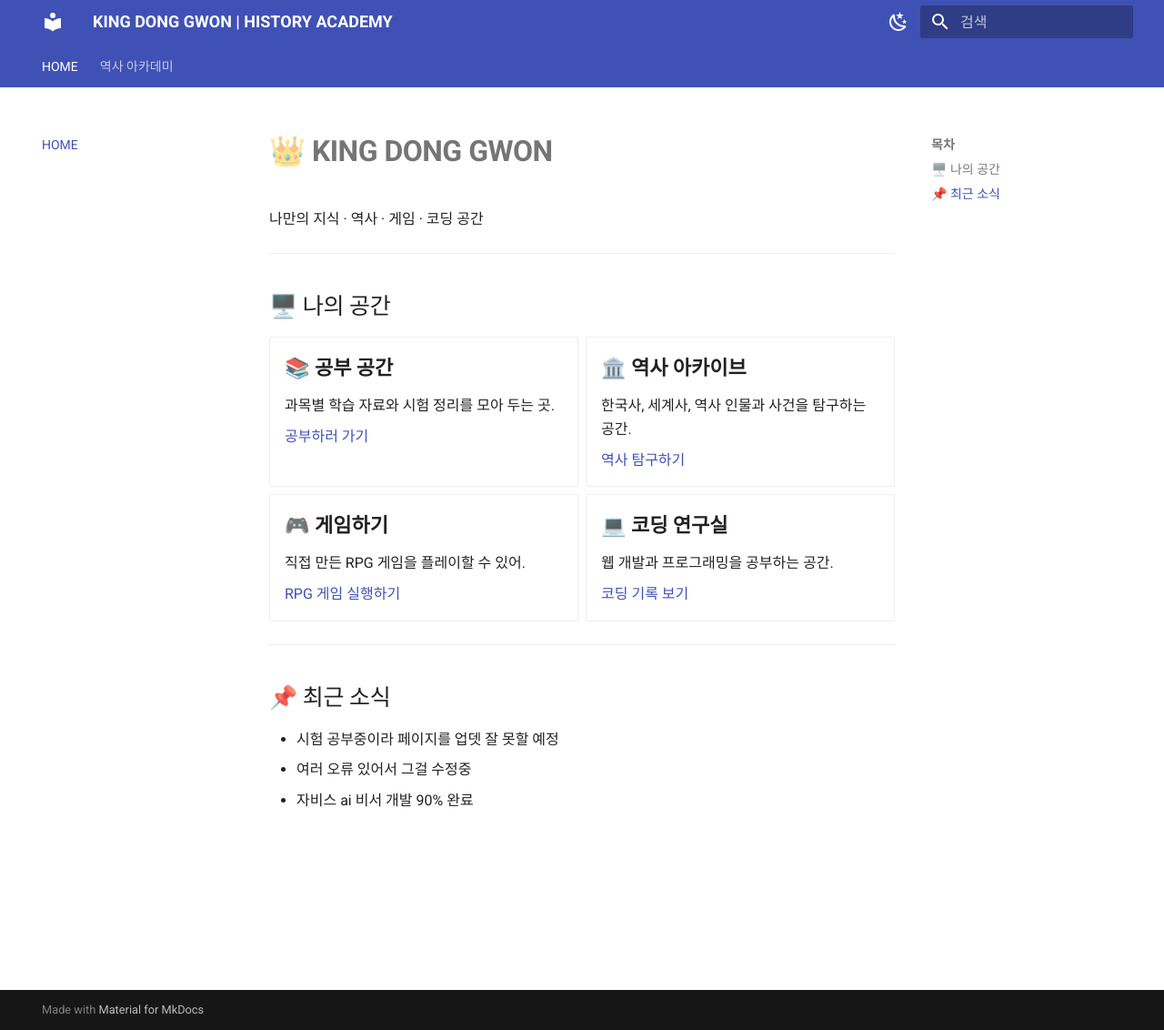
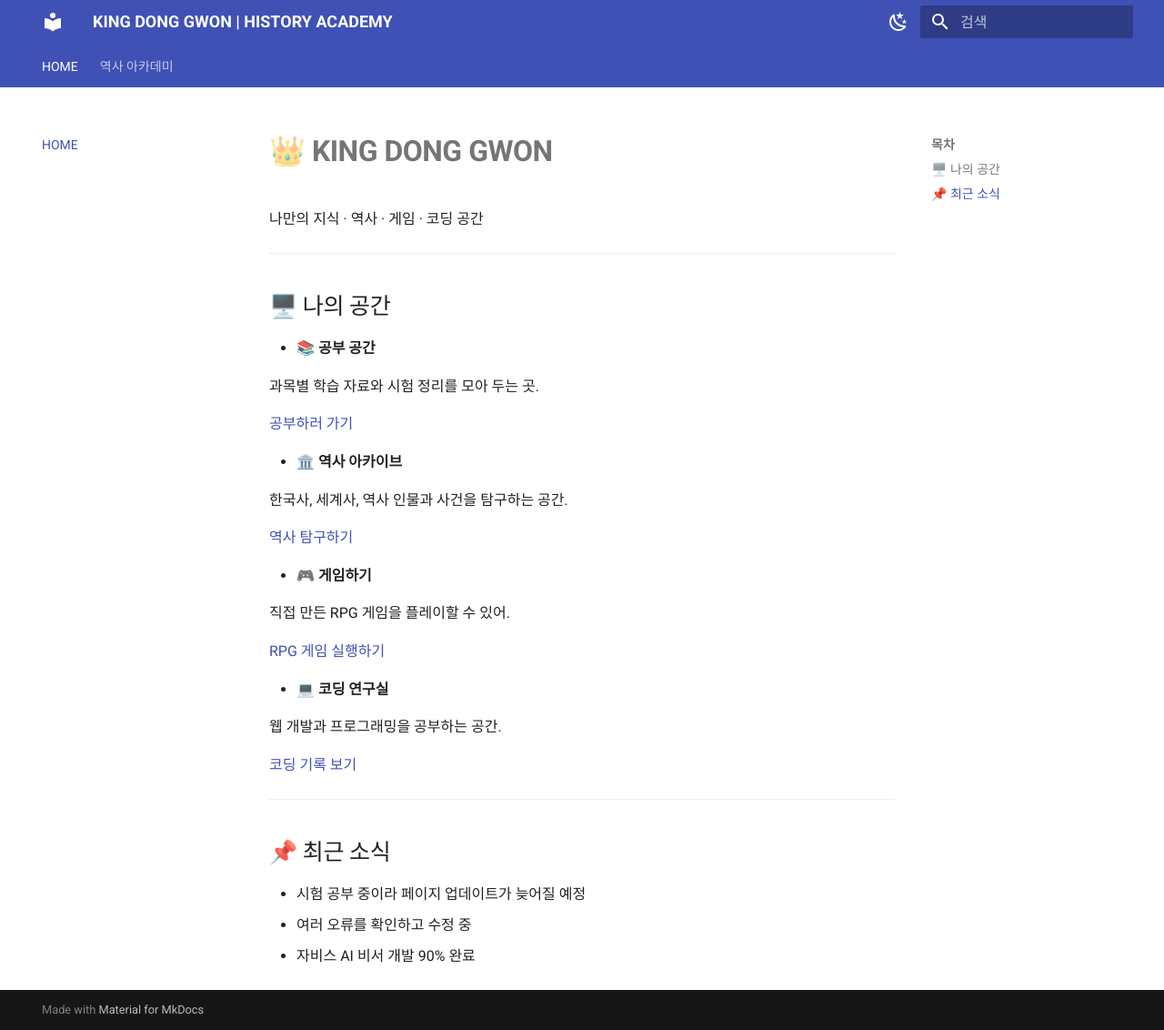
Before and after one commit to gimdunggwon-eng/gimdunggwon-eng.github.io, an MkDocs documentation site: the page built from docs/index.md, in a window 1280 px wide and 1132 px high. Shown: the whole window at 91% size. Built offline with MkDocs 1.6.1 and Material for MkDocs 9.7.7, drawn with Linux system fonts in a browser that asks for light colours.

Commit message:
Fix homepage Markdown rendering

```diff
--- a/docs/index.md
+++ b/docs/index.md
@@ -4,41 +4,36 @@
 
 ---
 
-
 ## 🖥️ 나의 공간
-
-<div class="grid cards" markdown>
 
 - **📚 공부 공간**
 
-    과목별 학습 자료와 시험 정리를 모아 두는 곳.
+  과목별 학습 자료와 시험 정리를 모아 두는 곳.
 
-    [공부하러 가기](study.md)
+  [공부하러 가기](study.md)
 
 - **🏛️ 역사 아카이브**
 
-    한국사, 세계사, 역사 인물과 사건을 탐구하는 공간.
+  한국사, 세계사, 역사 인물과 사건을 탐구하는 공간.
 
-    [역사 탐구하기](history/)
+  [역사 탐구하기](history/)
 
 - **🎮 게임하기**
 
-    직접 만든 RPG 게임을 플레이할 수 있어.
+  직접 만든 RPG 게임을 플레이할 수 있어.
 
-    [RPG 게임 실행하기](games/index.html)
+  [RPG 게임 실행하기](games/index.html)
 
 - **💻 코딩 연구실**
 
-    웹 개발과 프로그래밍을 공부하는 공간.
+  웹 개발과 프로그래밍을 공부하는 공간.
 
-    [코딩 기록 보기](projects.md)
-
-</div>
-
+  [코딩 기록 보기](projects.md)
 
 ---
 
 ## 📌 최근 소식
-- 시험 공부중이라 페이지를 업뎃 잘 못할 예정
-- 여러 오류 있어서 그걸 수정중
-- 자비스 ai 비서 개발 90% 완료
+
+- 시험 공부 중이라 페이지 업데이트가 늦어질 예정
+- 여러 오류를 확인하고 수정 중
+- 자비스 AI 비서 개발 90% 완료
```
